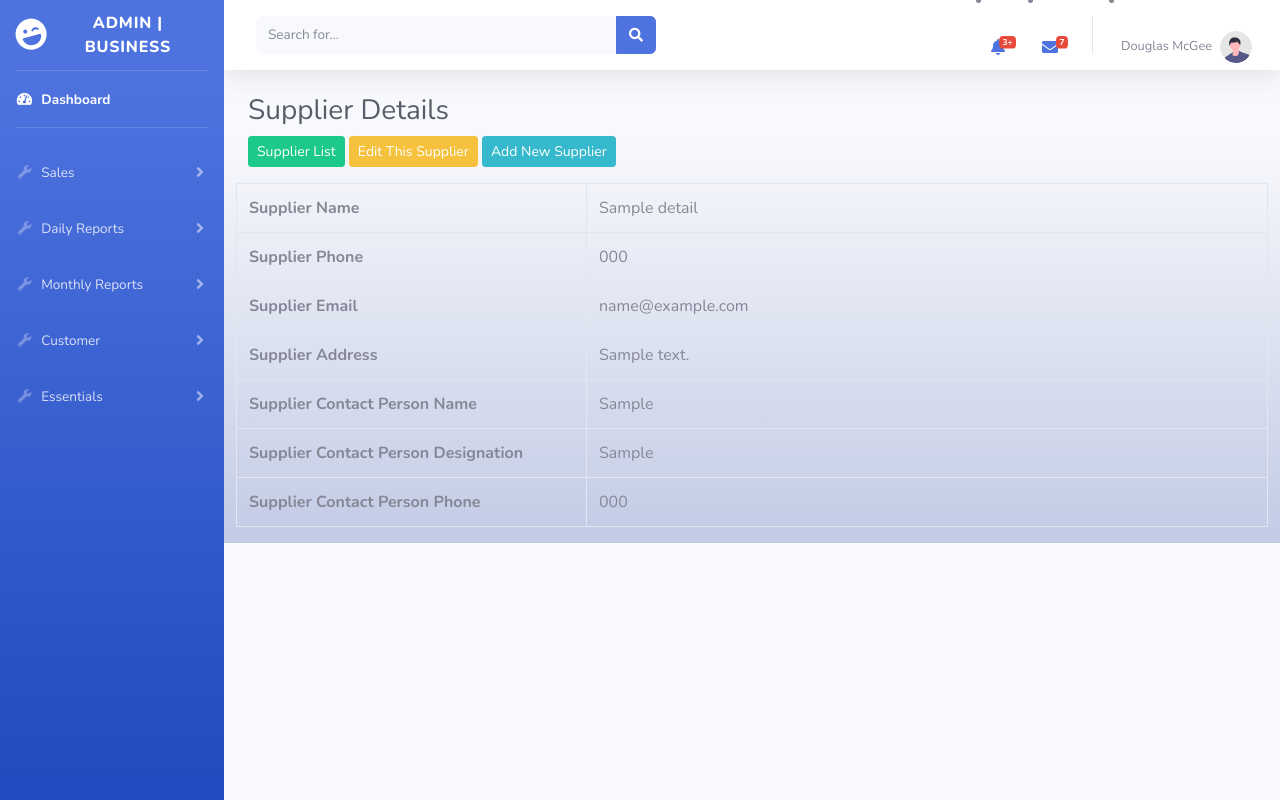
After one commit to shourovdigital/employee_ecommerce, a Django app: template inventory/templates/inventory/supplier-details.html in a window 1280 px wide. The commit adds this page. Run offline with Django 4.2, Linux system fonts and the light colour scheme; the template is opened without the code that fills it: most values are stand-ins (such as "Sample title", 1, 10 or a date in 2020); some libraries are stand-ins or nearby versions.

Commit message:
Supplier Details & Area Models

```diff
--- /dev/null
+++ b/inventory/templates/inventory/supplier-details.html
@@ -0,0 +1,41 @@
+{% extends 'inventory/base.html' %}
+{% block content %}
+<div class="container bg-gradient-light">
+    <h3 class="text-dark">Supplier Details</h3>
+    <a href="/inv/supplier-list" class="btn btn-success btn-sm">Supplier List</a>
+    <a href="/inv/supplier-edit/{{ details.id }}" class="btn btn-warning btn-sm">Edit This Supplier</a>
+    <a href="/inv/supplier-add" class="btn btn-info btn-sm">Add New Supplier</a>
+    <div class="row">
+        <table class="table table-bordered mt-3">
+            <tr>
+                <th style="width: 350px;">Supplier Name</th>
+                <td>{{ details.supplier_name }}</td>
+            </tr>
+            <tr>
+                <th>Supplier Phone</th>
+                <td>{{ details.supplier_phone }}</td>
+            </tr>
+            <tr>
+                <th>Supplier Email</th>
+                <td>{{ details.supplier_email }}</td>
+            </tr>
+            <tr>
+                <th>Supplier Address</th>
+                <td>{{ details.supplier_address }}</td>
+            </tr>
+            <tr>
+                <th>Supplier Contact Person Name</th>
+                <td>{{ details.supplier_contact_person }}</td>
+            </tr>
+            <tr>
+                <th>Supplier Contact Person Designation</th>
+                <td>{{ details.supplier_contact_person_designation }}</td>
+            </tr>
+            <tr>
+                <th>Supplier Contact Person Phone</th>
+                <td>{{ details.supplier_contact_person_phone }}</td>
+            </tr>
+        </table>
+    </div>
+</div>
+{% endblock %}
--- a/inventory/templates/inventory/supplier-list.html
+++ b/inventory/templates/inventory/supplier-list.html
@@ -21,6 +21,7 @@
                     <td>{{ supplier.supplier_phone }}</td>
                     <td>{{ supplier.supplier_email }}</td>
                     <td>
+                        <a href="/inv/supplier-details/{{ supplier.id }}" class="btn btn-success btn-sm"><i class="fas fa-eye"></i></a>
                         <a href="/inv/supplier-edit/{{ supplier.id }}" class="btn btn-warning btn-sm"><i class="fas fa-edit"></i></a>
                         <a href="/inv/supplier-delete/{{ supplier.id }}" class="btn btn-danger btn-sm"><i class="fas fa-trash"></i></a>
                     </td>
--- a/inventory/urls.py
+++ b/inventory/urls.py
@@ -20,6 +20,6 @@ urlpatterns = [
     path('supplier-list', views.supplier_list, name='supplier_list'),
     path('supplier-edit/<int:id>', views.supplier_edit, name='supplier_edit'),
     path('supplier-delete/<int:id>', views.supplier_delete, name='supplier_delete'),
-
+    path('supplier-details/<int:id>', views.supplier_details, name='supplier_details'),
 
 ]
```
Also changed, not shown: inventory/models.py (+10 -0 lines), inventory/templates/inventory/area-add.html (added, +18 -0 lines), inventory/views.py (+8 -0 lines), inventory/migrations/0006_area.py (added).
